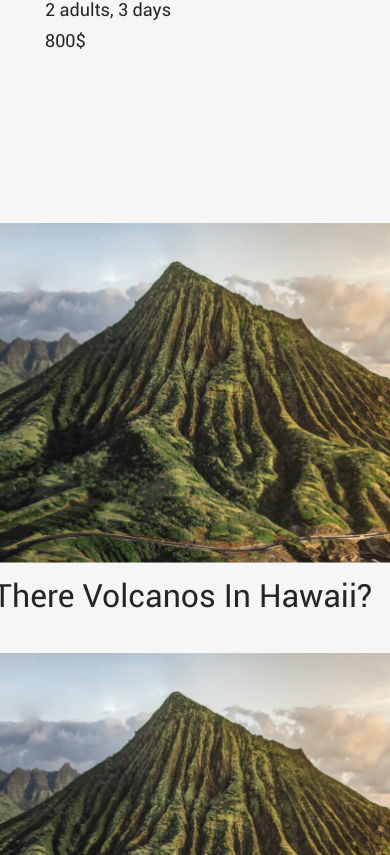
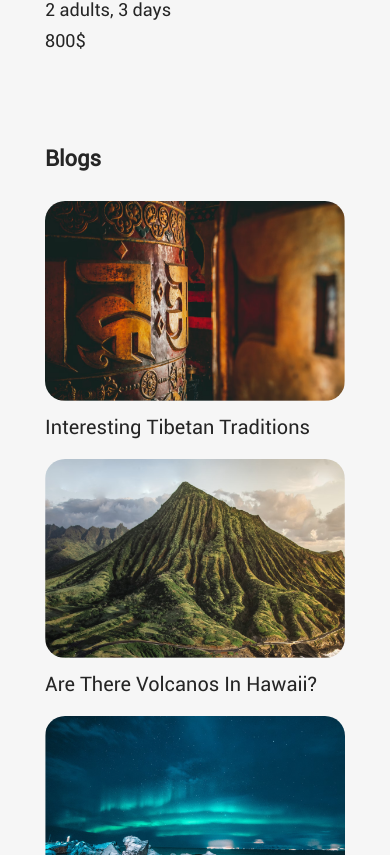
Before and after one commit to Tornike512/Unilab-Figma-Website, a React (Vite) app: page / in a window 390 px wide. Shown: the part 4389-5244 px from the top of the page. Built offline with nearby package versions, Linux system fonts and the light colour scheme.

Commit message:
Add: Home Page Blogs Section Responsive For Medium And Small Screens

```diff
--- a/src/pages/HomePage/HomePage.scss
+++ b/src/pages/HomePage/HomePage.scss
@@ -368,9 +368,18 @@
   .blogs {
     width: 1580px;
 
+    @include md {
+      width: auto;
+      padding: 0 45px;
+    }
+
     h2 {
       margin-bottom: 30px;
       font-size: $font-size-40px;
+
+      @include md {
+        font-size: $font-size-22px;
+      }
     }
 
     .blog-grid {
@@ -379,18 +388,40 @@
       column-gap: 20px;
       margin-bottom: 40px;
 
+      @include md {
+        grid-template-columns: 1fr 1fr;
+      }
+
+      @include sm {
+        grid-template-columns: 1fr;
+      }
+
       .blog-item {
         height: 390px;
+
+        @include md {
+          height: auto;
+          margin-bottom: 20px;
+        }
 
         img {
           width: 512px;
           height: 340px;
           margin-bottom: 10px;
           border-radius: $border-radius-20px;
+
+          @include md {
+            width: 100%;
+            height: auto;
+          }
         }
 
         p {
           font-size: 32px;
+
+          @include md {
+            font-size: $font-size-20px;
+          }
         }
       }
     }
```
